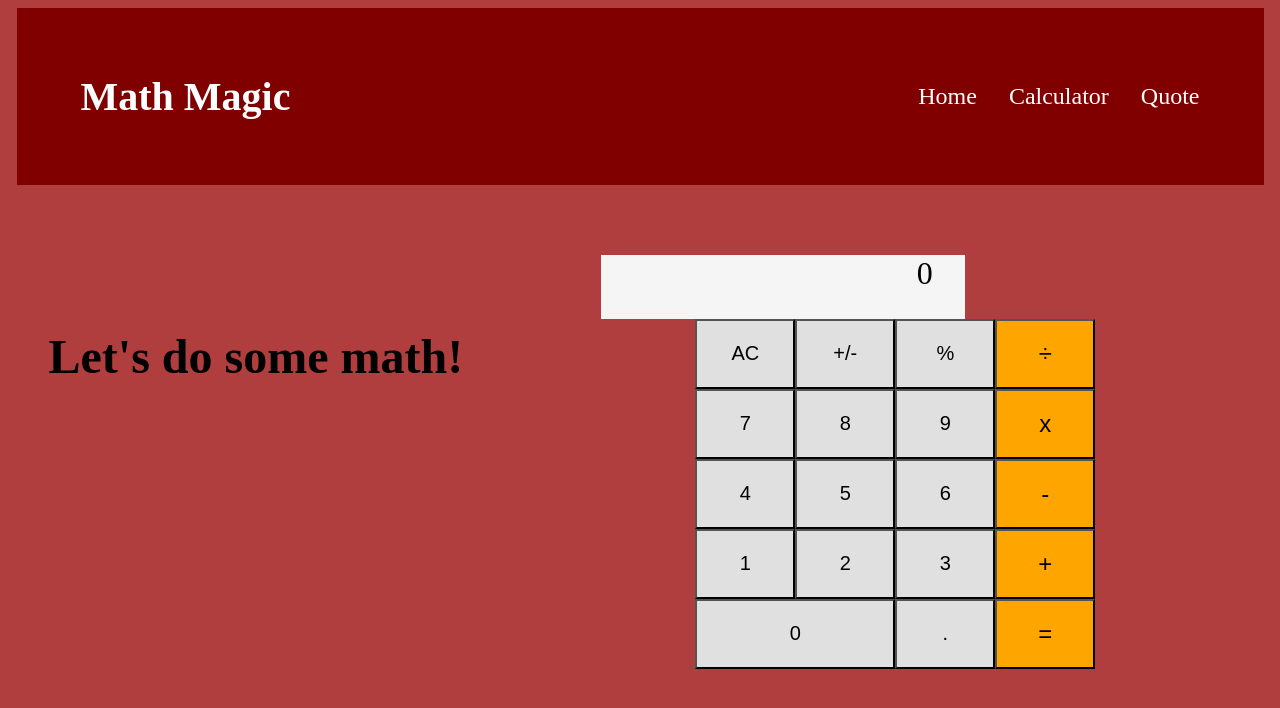
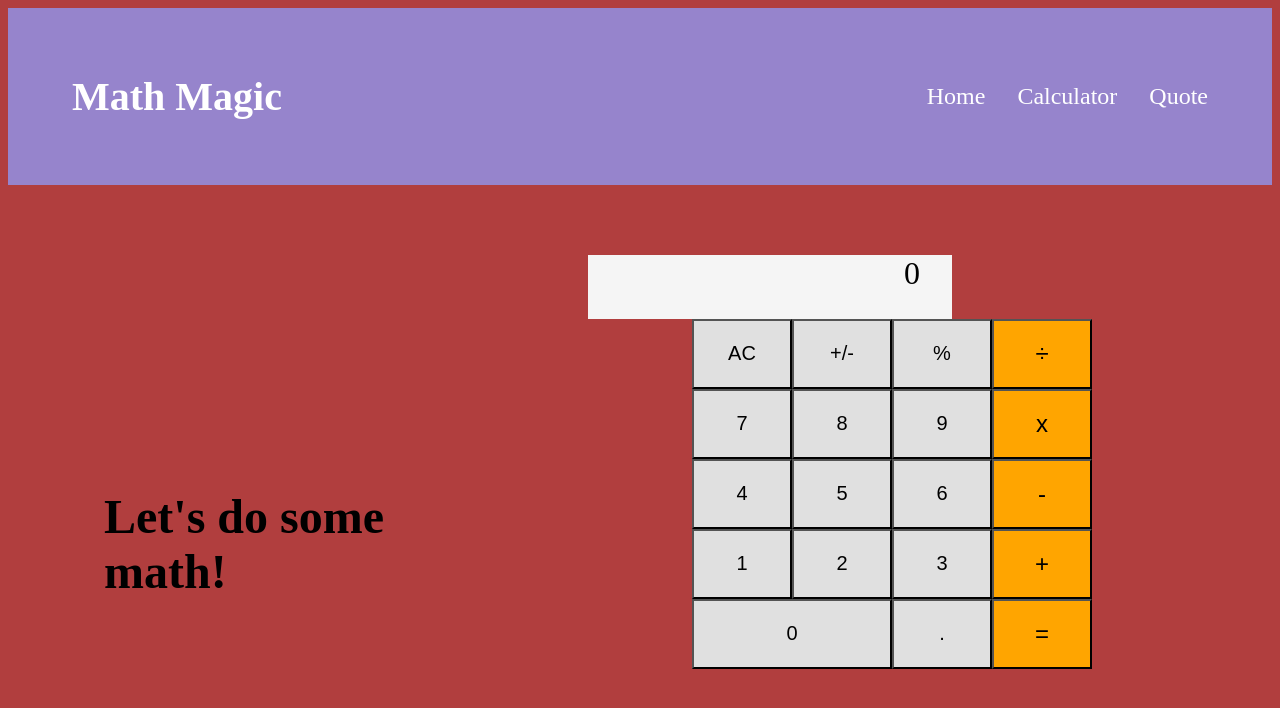
Before and after one commit to Javed-Shahbaz/math-magic, a React (Create React App) app: page /Calculator in a window 1280 px wide. Shown: the top 708 px of the page. Built offline with nearby package versions, Linux system fonts and the light colour scheme.

Commit message:
update changes

```diff
--- a/src/components/Home.js
+++ b/src/components/Home.js
@@ -3,7 +3,7 @@ import React from 'react';
 const Home = () => (
   <div className="container">
     <h2 className="page1">Welcome to our Page!</h2>
-    <p className="text">Lorem ipsum dolor sit amet consectetur adipisicing elit. Quas eaque deserunt molestiae dolore ipsum qui ducimus labore ipsam sunt facere temporibus repellendus, iste minus tenetur nulla magnam voluptatem delectus suscipit debitis doloribus. Corrupti adipisci, ab temporibus eligendi earum, dolor dicta corporis molestiae, amet doloribus officia iusto maxime? A dicta, quo culpa reiciendis quia eligendi ipsam eos odio  Corrupti adipisci, ab temporibus eligendi earum, dolor dicta corporis molestiae, amet doloribus officia iusto maxime? A dicta, quo culpa reiciendis quia eligendi ipsam eos odio similique nostrum doloremque veniam repellat, non totam veritatis dignissimos, ducimus sequi. Iste asperiores at magni id delectus quisimilique nostrum doloremque veniam repellat, non totam veritatis dignissimos, ducimus sequi. Iste asperiores at magni id delectus quis nulla doloremque deleniti ipsam atque tempore, incidunt neque sapiente.</p>
+    <p className="txt">Lorem ipsum dolor sit amet consectetur adipisicing elit. Quas eaque deserunt molestiae dolore ipsum qui ducimus labore ipsam sunt facere temporibus repellendus, iste minus tenetur nulla magnam voluptatem delectus suscipit debitis doloribus. Corrupti adipisci, ab temporibus eligendi earum, dolor dicta corporis molestiae, amet doloribus officia iusto maxime? A dicta, quo culpa reiciendis quia eligendi ipsam eos odio  Corrupti adipisci, ab temporibus eligendi earum, dolor dicta corporis molestiae, amet doloribus officia iusto maxime? A dicta, quo culpa reiciendis quia eligendi ipsam eos odio similique nostrum doloremque veniam repellat, non totam veritatis dignissimos, ducimus sequi. Iste asperiores at magni id delectus quisimilique nostrum doloremque veniam repellat, non totam veritatis dignissimos, ducimus sequi. Iste asperiores at magni id delectus quis nulla doloremque deleniti ipsam atque tempore, incidunt neque sapiente.</p>
   </div>
 );
 
--- a/src/components/calculator.js
+++ b/src/components/calculator.js
@@ -8,8 +8,8 @@ function Calc() {
   };
   return (
     <>
-      <div className="calcPage">
-        <h2 className="calcText">Let&apos;s do some math!</h2>
+      <div className="calcPg">
+        <h2 className="calTxt">Let&apos;s do some math!</h2>
         <div className="main">
           <div className="screen">
             {presentState.total}
--- a/src/index.css
+++ b/src/index.css
@@ -11,7 +11,7 @@ body {
   justify-content: space-between;
   padding: 2em 4em;
   align-items: center;
-  background-color: maroon;
+  background-color: rgb(150, 132, 204);
   height: auto;
 }
 
@@ -102,16 +102,16 @@ body {
   text-align: justify;
 }
 
-.calcPage {
+.calcPg {
   display: grid;
   grid-template-columns: 1.3fr 2fr;
-  gap: 2rem;
+  gap: 10px;
   justify-content: center;
   justify-items: center;
   margin-top: 4rem;
 }
 
-.calcText {
-  font-size: 3rem;
-  margin: 5rem 2rem;
+.calTxt {
+  font-size: 3em;
+  margin: 5em 2em;
 }
```
